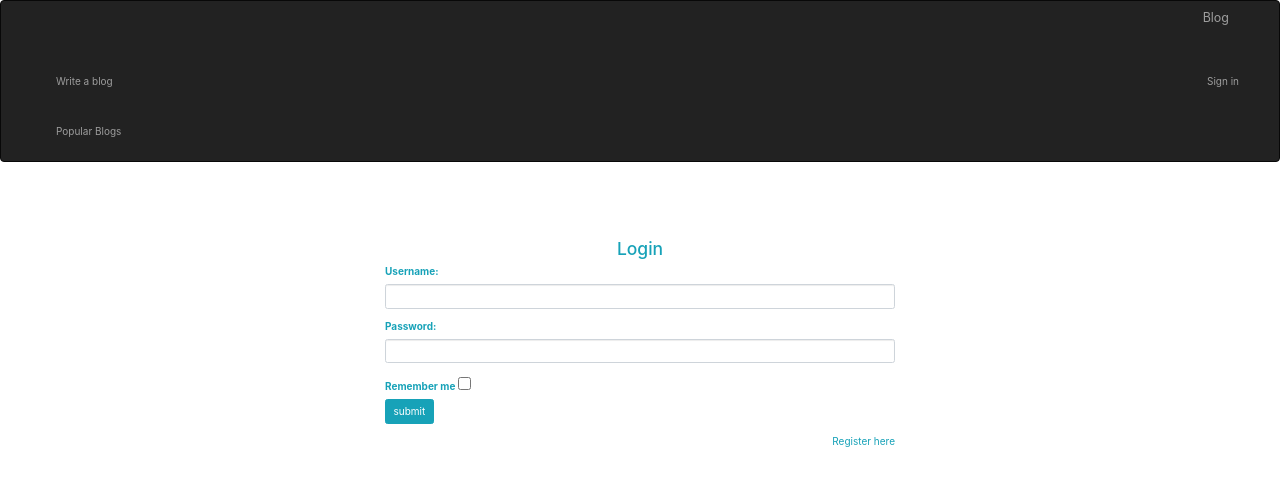
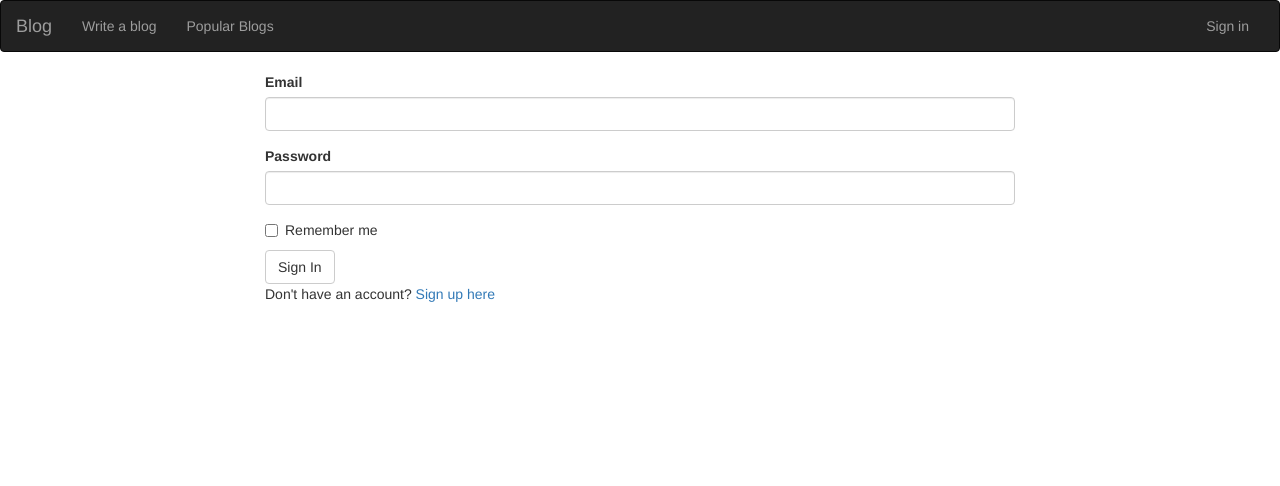
Before and after one commit to JamesMusyoka/Blog, a Flask app: page /auth/login in a window 1280 px wide. Shown: the top 486 px of the page. Run offline with Flask 2, Linux system fonts and the light colour scheme; some libraries are stand-ins or nearby versions.

Commit message:
added a information

```diff
--- a/app/templates/auth/login.html
+++ b/app/templates/auth/login.html
@@ -2,41 +2,24 @@
 {% import 'bootstrap/wtf.html' as wtf%}
 
 {% block content %}
-<link href="//maxcdn.bootstrapcdn.com/bootstrap/4.1.1/css/bootstrap.min.css" rel="stylesheet" id="bootstrap-css">
-<script src="//maxcdn.bootstrapcdn.com/bootstrap/4.1.1/js/bootstrap.min.js"></script>
-<script src="//cdnjs.cloudflare.com/ajax/libs/jquery/3.2.1/jquery.min.js"></script>
-<!------ Include the above in your HEAD tag ---------->
 
-<body>
-    <div id="login">
-        <h3 class="text-center text-white pt-5">Login form</h3>
-        <div class="container">
-            <div id="login-row" class="row justify-content-center align-items-center">
-                <div id="login-column" class="col-md-6">
-                    <div id="login-box" class="col-md-12">
-                        <form id="login-form" class="form" action="" method="post">
-                            <h3 class="text-center text-info">Login</h3>
-                            <div class="form-group">
-                                <label for="username" class="text-info">Username:</label><br>
-                                <input type="text" name="username" id="username" class="form-control">
-                            </div>
-                            <div class="form-group">
-                                <label for="password" class="text-info">Password:</label><br>
-                                <input type="text" name="password" id="password" class="form-control">
-                            </div>
-                            <div class="form-group">
-                                <label for="remember-me" class="text-info"><span>Remember me</span> <span><input id="remember-me" name="remember-me" type="checkbox"></span></label><br>
-                                <input type="submit" name="submit" class="btn btn-info btn-md" value="submit">
-                            </div>
-                            <div id="register-link" class="text-right">
-                                <a href="{{url_for('auth.register')}}" class="text-info">Register here</a>
-                            </div>
-                        </form>
-                    </div>
-                </div>
-            </div>
+<div class="container">
+    <div class="row">
+      <div class= "col-md-2"> </div>
+      <div class="col-md-8">
+      <!--Flash message -->
+      {% for message in get_flashed_messages() %}
+        <div class="alert alert-danger">
+        <button type="button" class="close" data-dismiss="alert">&times;</button>
+        {{ message }}
         </div>
+      {% endfor %}
+      <!-- Login form -->
+      {{wtf.quick_form(login_form)}}
+      <p> Don't have an account? <a href="{{url_for('auth.register')}}">Sign up here</a></p>
+     </div>
+     <div clas="col-md-2"> </div>
     </div>
-</body>
+</div>
 
 {% endblock%}
```
